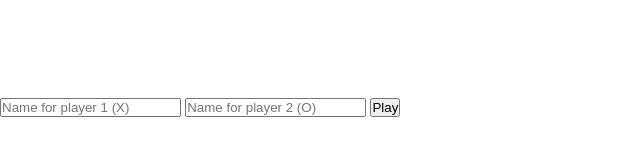
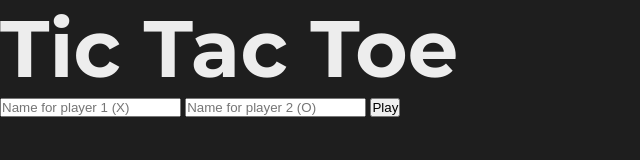
Before and after one commit to HaTruong05/JS-Tic-Tac-Toe, a plain HTML site: page index.html in a window 1280 px wide. Shown: the whole page, without its empty margins (0-640 px from the left). Drawn offline with Linux system fonts and the light colour scheme.

Commit message:
Color scheme.

```diff
--- a/styles.css
+++ b/styles.css
@@ -5,10 +5,10 @@
 
 body {
   font-family: 'Montserrat', sans-serif;
+  background-color: #1E1E1E;
 }
 
 h1 {
     font-size: 5rem;
-    color: white;
-
+    color: #EDEDED;
 }
```
